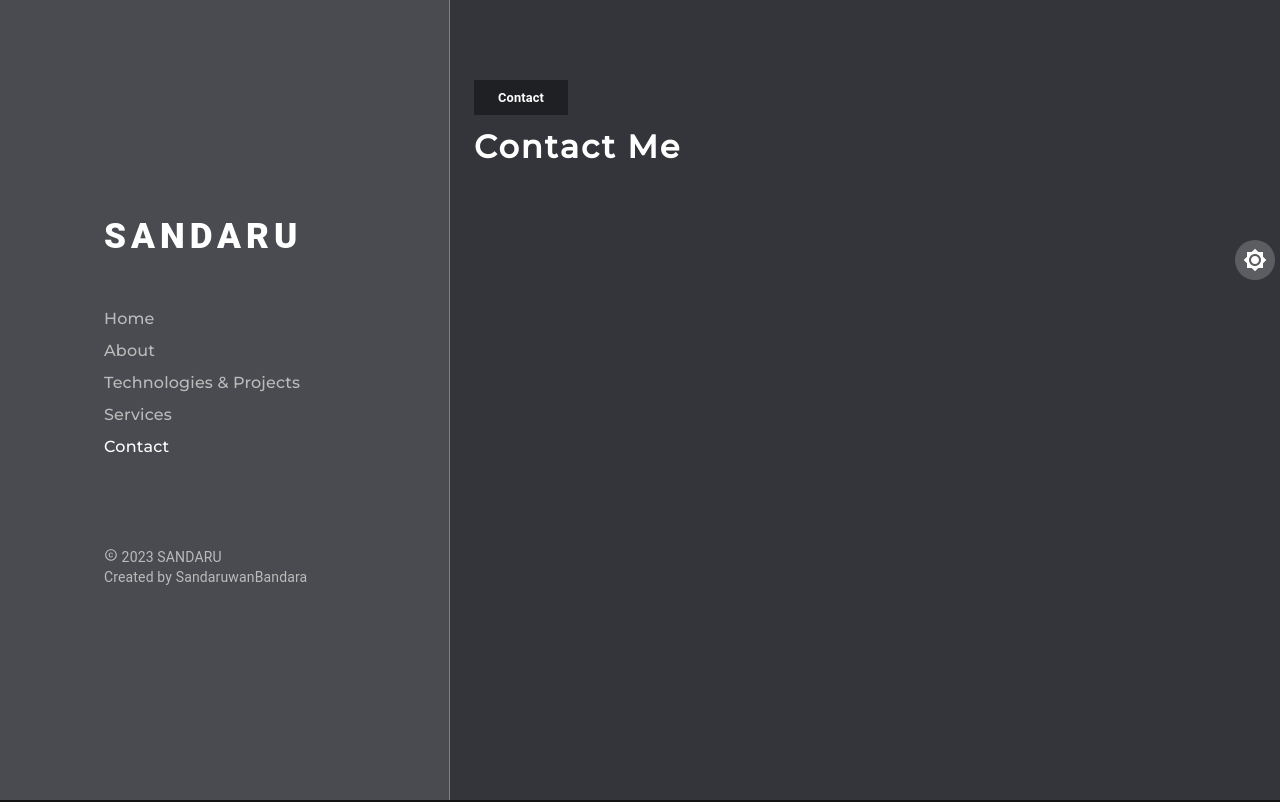
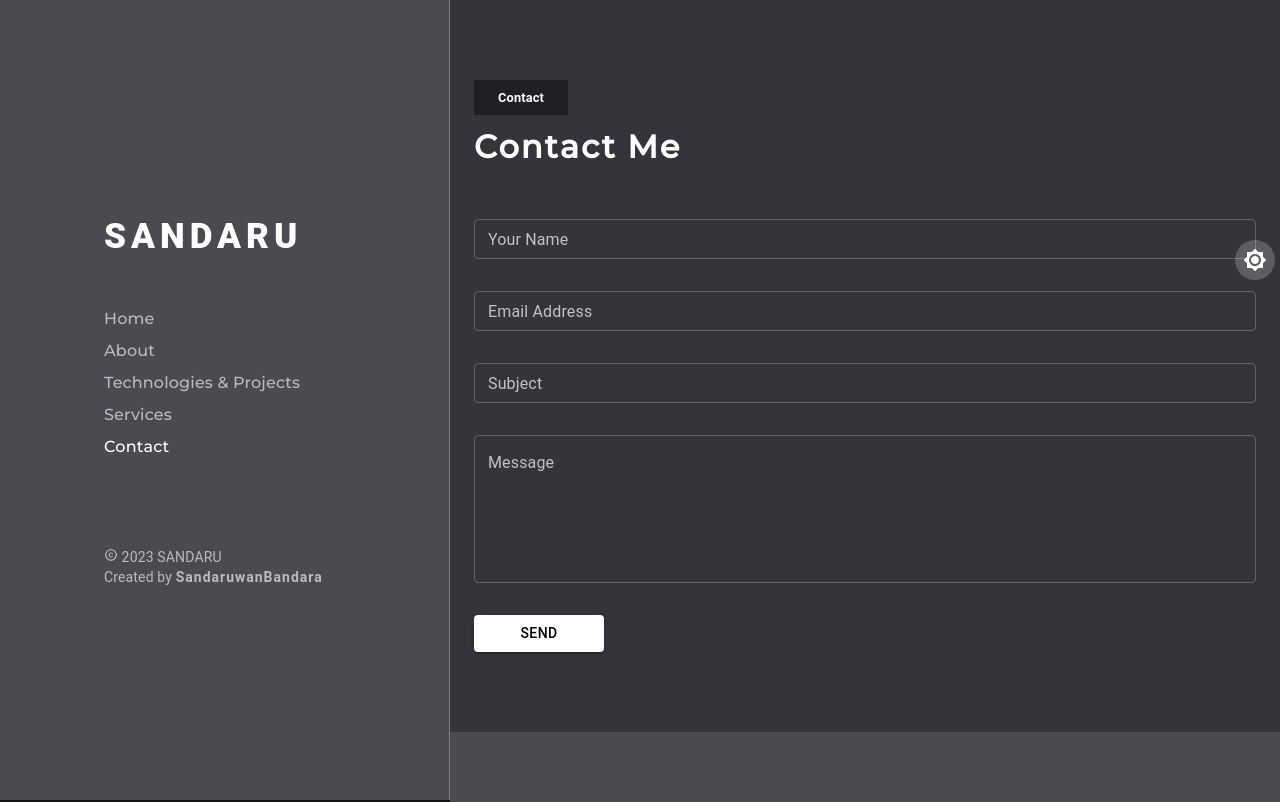
Before and after one commit to SandaruwanB/portfolio, a React (Create React App) app: page /contact in a window 1280 px wide. Shown: the top 802 px of the page. Built offline with nearby package versions, Linux system fonts and the light colour scheme.

Commit message:
DEV contact page

```diff
--- a/src/components/Contact.jsx
+++ b/src/components/Contact.jsx
@@ -1,10 +1,18 @@
-import React from 'react'
-import {Box, CssBaseline, Container, useTheme, Typography, Grow} from '@mui/material'
+import React, { useState } from 'react'
+import {Box, CssBaseline, Container, useTheme, Typography, Grow, TextField, Button} from '@mui/material'
 import NavBar from './navbar/NavBar'
 
 
 const Contact = () => {
   const theme = useTheme();
+  const [name, setName] = useState("");
+  const [email, setEmail] = useState("");
+  const [subject, setSubject] = useState("");
+  const [message, setMessage] = useState("");
+
+  const sendMail = ()=>{
+    alert(name + " " + email + " " + subject + " " + message);
+  }
 
   return (
     <Box>
@@ -13,11 +21,11 @@ const Contact = () => {
       <Box sx={{display : 'flex'}}>
         <Box
           component={'main'}
-          sx={{flexGrow : 1, minHeight : '100vh', width : '100%', pl : { md : '0', sm : '0', lg : '450px' }}}
+          sx={{flexGrow : 1,width : '100%', pl : { md : '0', sm : '0', lg : '450px' }}}
         >
-          <Box sx={{height : '100%', width : '100%', background : theme.palette.primary.main, pt : 10, pb : 10}}>
+          <Box sx={{height : '100%', width : '100%', background : theme.palette.primary.main}}>
             <Grow in={true}>
-              <Container maxWidth="lg" sx={{width : {xl : '70%'}}}>
+              <Container maxWidth="lg" sx={{width : {xl : '70%'}, pt : 10, pb : 10}}>
                 <Box sx={{display : 'block' }}>
                   <Typography sx={{pl : 3, pr : 3, pt : 1, pb : 1, background : theme.components.MuiBadge, display : 'inline-block', fontSize : '0.8rem', fontWeight : 'bold'}}>
                     Contact
@@ -26,8 +34,18 @@ const Contact = () => {
                 <Typography sx={{mt : 1, letterSpacing : 2, fontSize : '2rem', fontWeight : 'bold'}} className='textSecondry'>
                   Contact Me
                 </Typography>
+                <Box sx={{width : '100%', mt : 6}}>
+                  <TextField label={'Your Name'} sx={{width : '100%'}} size='small' onChange={(e)=>setName(e.target.value)} value={name}/>
+                  <TextField label={'Email Address'} sx={{width : '100%', mt : 4}} size='small' onChange={(e)=>setEmail(e.target.value)} value={email}/>
+                  <TextField variant='outlined' label={'Subject'} sx={{width : '100%', mt : 4}} size='small' onChange={(e)=>setSubject(e.target.value)} value={subject}/>
+                  <TextField variant='outlined' label={'Message'} multiline rows={5} maxRows={7} sx={{width : '100%', mt : 4}} onChange={(e)=>setMessage(e.target.value)} value={message}/>
+                  <Button variant='contained' sx={{mt : 4, width : 130, background : theme.components.MuiButton, color : theme.components.MuiFormHelperText}} onClick={()=>sendMail()}>Send</Button>
+                </Box>
               </Container>
             </Grow>
+            <Box sx={{width : '100%', pt : 10, pb : 20, background : theme.palette.secondary.main}}>
+
+            </Box>
           </Box>
         </Box>
       </Box>
--- a/src/components/navbar/NavBar.jsx
+++ b/src/components/navbar/NavBar.jsx
@@ -110,7 +110,7 @@ const NavBar = (props) => {
           <Copyright fontSize='20'/> 2023 SANDARU
           </Typography>
           <Typography variant='body2' className='textSecondry' sx={{color : theme.components.MuiListItem}}>
-            Created by SandaruwanBandara
+            Created by <span style={{fontWeight : 'bold', letterSpacing : 1}}>SandaruwanBandara</span>
           </Typography>
         </Box>
       </Box>
```
